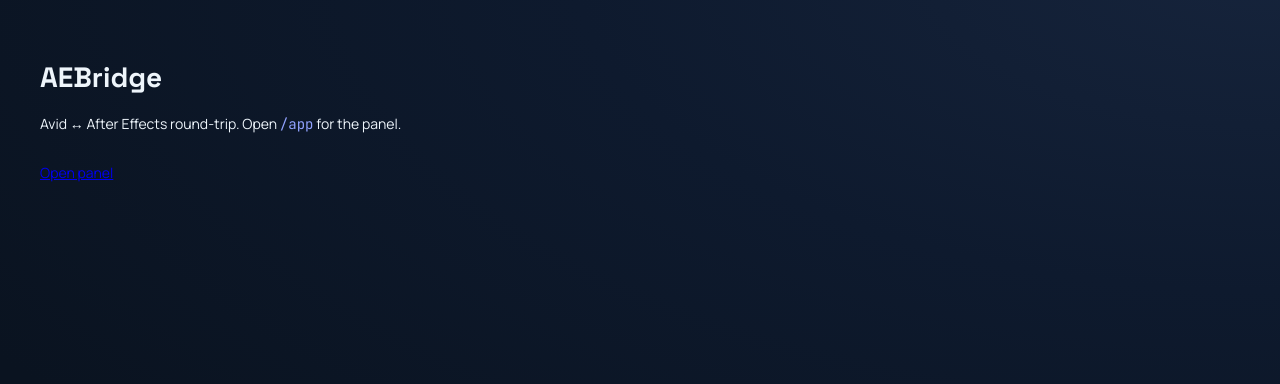
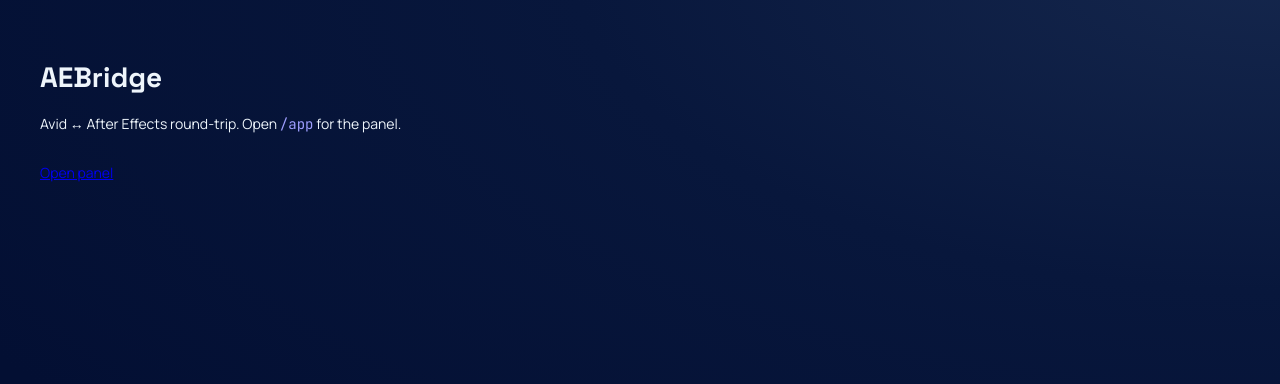
Before and after one commit to acohenvfx/AE_Bridge, a Nuxt app: page / in a window 1280 px wide. Shown: the top 384 px of the page. Built offline with nearby package versions, Linux system fonts and the light colour scheme.

Commit message:
Match AE colour scheme: accent hue 282, indigo surfaces; AE Bridge lockup

```diff
--- a/src/assets/scss/style.scss
+++ b/src/assets/scss/style.scss
@@ -5,15 +5,15 @@
 
 :root {
   /* Backgrounds / surfaces */
-  --field-0: #0a111d;
-  --field-1: #0c1422;
-  --panel-1: #101a28;
+  --field-0: #020c31;
+  --field-1: #041136;
+  --panel-1: #07163c;
   --panel-2: #14213353;
-  --panel-solid: #122031;
-  --input-bg: #0d1825;
-  --input-bg-2: #0f1826;
-  --line: rgba(120, 148, 180, 0.16);
-  --line-strong: rgba(120, 148, 180, 0.28);
+  --panel-solid: #0c1c42;
+  --input-bg: #051338;
+  --input-bg-2: #061439;
+  --line: rgba(146, 152, 220, 0.18);
+  --line-strong: rgba(146, 152, 220, 0.30);
 
   /* Text */
   --ink: #eef5fb;
@@ -27,8 +27,14 @@
   --warn: #fbbf24;
   --bad: #fb7185;
 
-  /* Brand (AEBridge violet→cyan) */
-  --brand-h: 275;
+  /* Brand: After Effects' own periwinkle. Sampled from the AE app icon —
+     #9A9AFF is oklch(0.728 0.145 282), which lands almost exactly on this
+     stylesheet's existing accent recipe (L .74 / C .15), so matching AE is
+     purely a hue change. One hue drives every accent: --gh -> --ah ->
+     --accent/-soft/-line/--glow. Keep it clear of the status families —
+     green is --ok, amber is --warn, pink-red is --bad, and an accent sharing
+     one of those blurs what a status means. */
+  --brand-h: 282;
   --brand: oklch(0.74 0.16 var(--brand-h));
 
   /* Accent layer */
@@ -48,7 +54,7 @@
   --r-pill: 999px;
   --shadow-card: 0 18px 50px -28px rgba(0, 0, 0, 0.8);
   --glow: 0 0 24px -6px oklch(var(--accent-l) var(--accent-c) var(--ah) / 0.55);
-  --backdrop: radial-gradient(120% 90% at 100% -5%, #16243c 0%, #0e1a2e 46%, #0a1320 100%);
+  --backdrop: radial-gradient(120% 90% at 100% -5%, #15274d 0%, #08173c 46%, #030f33 100%);
 
   /* Typography */
   --font-display: 'Space Grotesk', system-ui, sans-serif;
@@ -56,8 +62,10 @@
   --font-mono: 'JetBrains Mono', ui-monospace, Menlo, monospace;
 }
 
-/* Group hues — AEBridge is a single-product panel; 'bridge' = violet. */
-[data-group='bridge'] { --gh: 275; }
+/* Group hues — AEBridge is a single-product panel; 'bridge' tracks the brand.
+   Leave this as var(--brand-h), or changing --brand-h colours the wordmark but
+   not the accents. */
+[data-group='bridge'] { --gh: var(--brand-h); }
 [data-group='editorial'] { --gh: 244; }
 [data-group='vfx'] { --gh: 52; }
 [data-group='workflow'] { --gh: 158; }
@@ -91,6 +99,11 @@
   border-right: 1px solid var(--line);
 }
 .eb-brand { padding: 20px 18px; border-bottom: 1px solid var(--line); }
+/* The sidebar's wordmark is suppressed: AEBridgePanel's tool head carries the
+   app name at every width (the sidebar itself is hidden <=900px, so a wordmark
+   there would vanish exactly when the panel is docked). Restore this if the
+   shell ever grows a real multi-tool sidebar. */
+.eb-sidebar .eb-brand { display: none; }
 .eb-brand-kicker {
   font-family: var(--font-mono);
   font-size: 10px;
--- a/src/components/AEBridgePanel.vue
+++ b/src/components/AEBridgePanel.vue
@@ -446,7 +446,7 @@
 
 // Bump this on every UI change so you can tell at a glance which build is loaded
 // (shown as a pill in the header + printed to the log on load).
-const UI_BUILD = '2026-07-29.18 · AE Bridge lockup'
+const UI_BUILD = '2026-07-29.20 · AE colour scheme'
 
 // Shot polling. Every tick is 3 MCAPI calls into Media Composer, so we run
 // fast only while something is actually happening.
@@ -1411,8 +1411,14 @@
   gap: 8px;
 }
 
-/* .eb-brand is written for EB's sidebar (centred, padded, bottom border).
-   Inside the tool head it needs to be a bare left-aligned lockup. */
+/* App-name lockup. The shell's sidebar carries a wordmark too, but style.scss
+   hides the sidebar at <=900px — which is where this panel usually sits when
+   docked in Avid, leaving no app name on screen at all. So the head owns the
+   name at every width and the sidebar's copy is suppressed (see style.scss),
+   rather than one appearing only on wide layouts.
+
+   .eb-brand is written for EB's sidebar (centred, padded, bottom border); in the
+   head it has to be a bare left-aligned lockup. */
 .eb-brand--inline {
   padding: 0;
   border-bottom: 0;
@@ -1426,11 +1432,23 @@
   line-height: 1;
   letter-spacing: -0.01em;
   color: var(--ink);
-  /* The panel gets docked narrow in Avid; the name must never break across
-     two lines. The status pills wrap instead. */
+  /* Docked narrow, the name must never break across two lines. Pills wrap. */
   white-space: nowrap;
 }
+
+/* The shared head styles assume a three-line eyebrow/title/sub on the left and
+   a stacked status column on the right. With just the name on the left, a
+   four-row pill tower made the two sides badly lopsided — so the status items
+   run as one wrapping row and both sides share a centre line. */
+.eb-tool-head { align-items: center; }
 .eb-tool-head-l { flex: none; }
+.eb-tool-head-r {
+  flex-direction: row;
+  align-items: center;
+  flex-wrap: wrap;
+  justify-content: flex-end;
+  gap: 8px;
+}
 
 .name-affix { display: flex; align-items: center; gap: 8px; margin-bottom: 10px; }
 .name-affix .eb-input { flex: 1; min-width: 0; }
```
Also changed, not shown: 1 other file (tests, documents, lock files or other folders).
